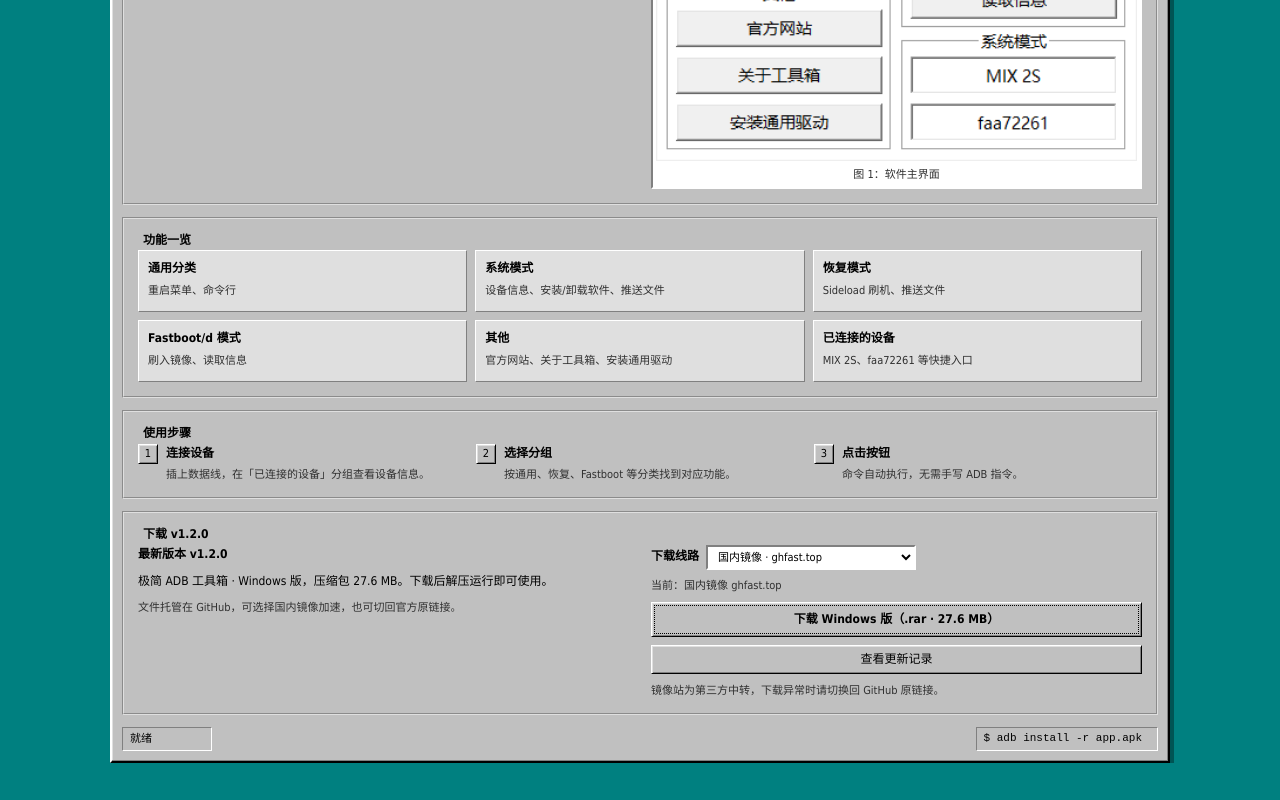
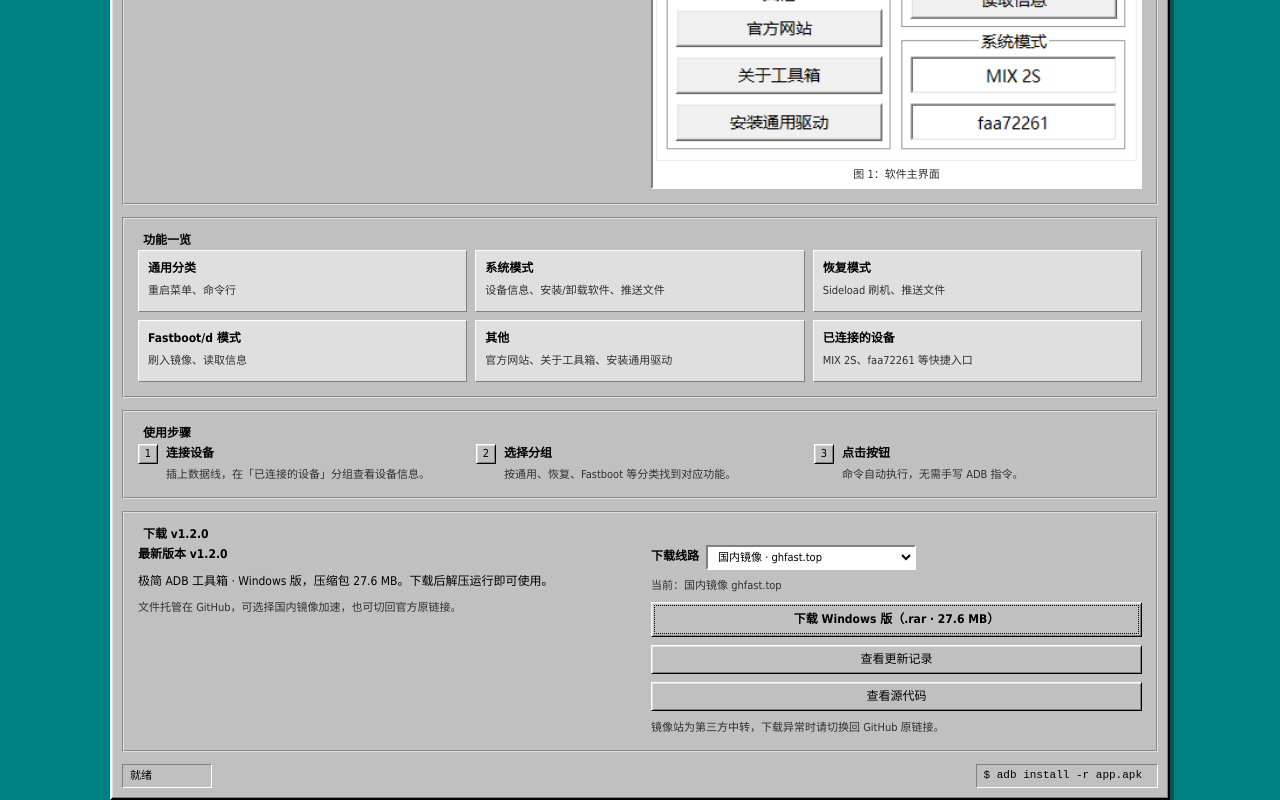
Before and after one commit to JaneAwA/JaneAwA.github.io, a plain HTML site: page index.html in a window 1280 px wide. Shown: the part 424-1224 px from the top of the page. Before the commit the page ends 1187 px from the top, so only its background shows below. Drawn offline with Linux system fonts and the light colour scheme; no server answers.

Commit message:
Link source code repository from download section

```diff
--- a/index.html
+++ b/index.html
@@ -94,6 +94,7 @@
               </div>
               <a class="btn default big" data-file="ADB-Toolbox-Windows-v1.2.0.rar" href="#" download>下载 Windows 版（.rar · 27.6 MB）</a>
               <a class="btn" href="https://github.com/JaneAwA/JaneAwA.github.io/releases" target="_blank" rel="noopener">查看更新记录</a>
+              <a class="btn" href="https://github.com/JaneAwA/ADB-Toolbox-Source" target="_blank" rel="noopener">查看源代码</a>
               <p class="note">镜像站为第三方中转，下载异常时请切换回 GitHub 原链接。</p>
             </div>
           </div>
```
